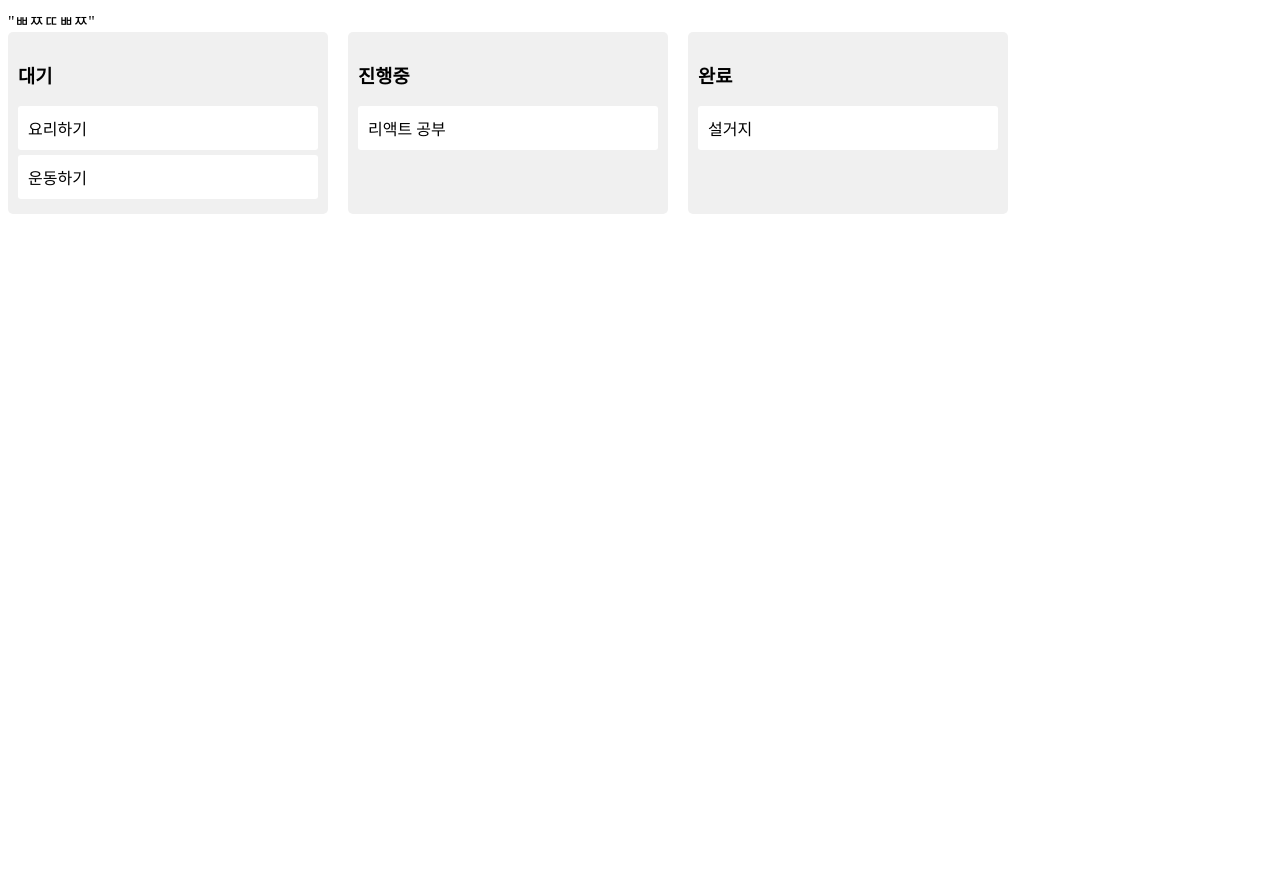
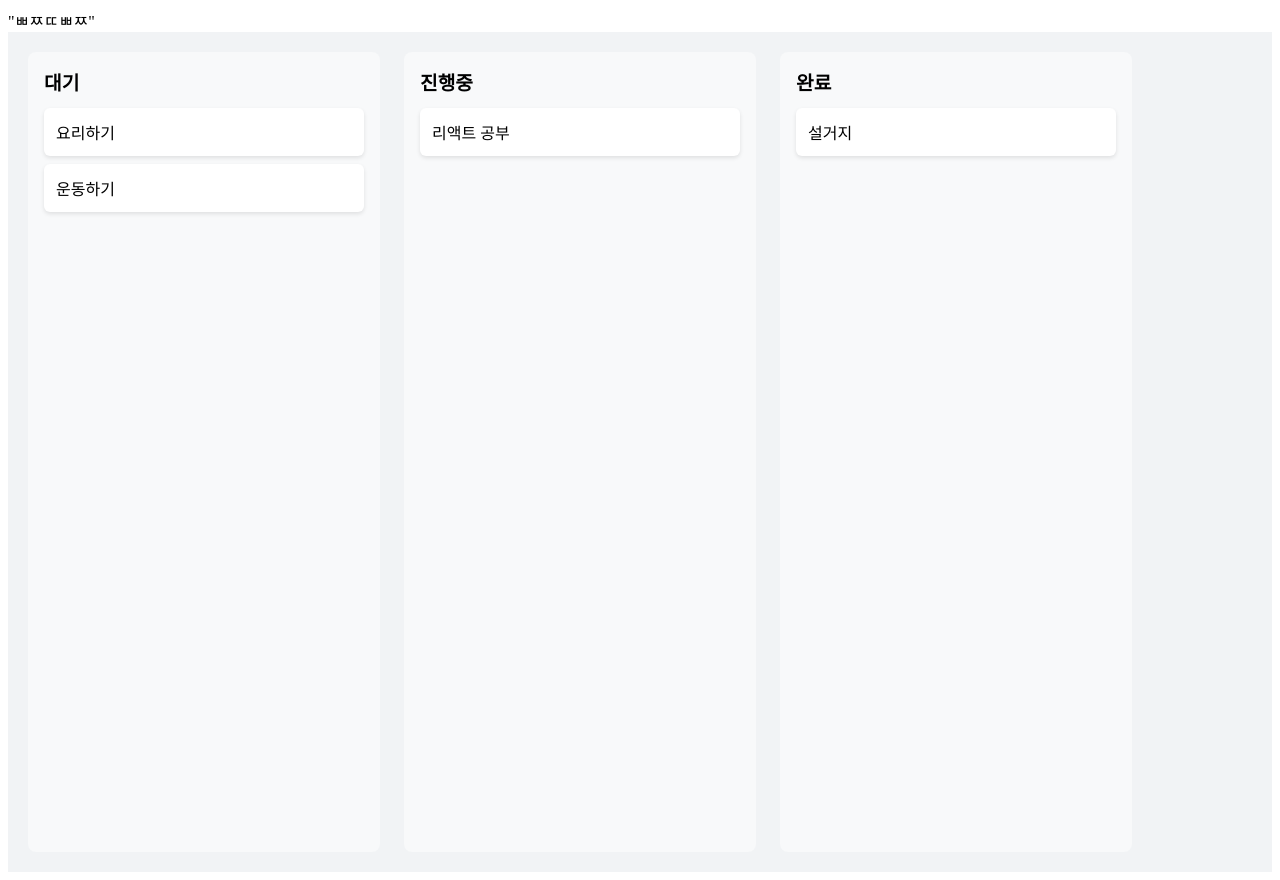
Before and after one commit to HomeServers/MyTodoList-fe, a React (Create React App) app: page / in a window 1280 px wide. Before the commit the page ends 800 px from the top, so only its background shows below. Built offline with nearby package versions, Linux system fonts and the light colour scheme.

Commit message:
refactor: directory 구조 분리

```diff
--- a/src/App.jsx
+++ b/src/App.jsx
@@ -1,92 +1,99 @@
-// App.js
-import { DragDropContext, Droppable, Draggable } from '@hello-pangea/dnd';
-import { useState } from 'react';
+import { useKanban } from './hooks/useKanban';
+import { KanbanBoard } from './components/Kanban/KanbanBoard';
 
-const initialTasks = {
-  대기: [{ id: '1', content: '요리하기' }, { id: '2', content: '운동하기' }],
-  진행중: [{ id: '3', content: '리액트 공부' }],
-  완료: [{ id: '4', content: '설거지' }],
-};
+export default function App() {
+  const { tasks, handleDragEnd } = useKanban();
+  return <KanbanBoard tasks={tasks} onDragEnd={handleDragEnd} />;
+}
+// // App.js
+// import { DragDropContext, Droppable, Draggable } from '@hello-pangea/dnd';
+// import { useState } from 'react';
 
-function App() {
-  const [tasks, setTasks] = useState(initialTasks);
+// const initialTasks = {
+//   대기: [{ id: '1', content: '요리하기' }, { id: '2', content: '운동하기' }],
+//   진행중: [{ id: '3', content: '리액트 공부' }],
+//   완료: [{ id: '4', content: '설거지' }],
+// };
 
-  const onDragEnd = (result) => {
-    const { source, destination } = result;
-    if (!destination) return;
+// function App() {
+//   const [tasks, setTasks] = useState(initialTasks);
 
-    setTasks((prevTasks) => {
-      // 1. 불변성 유지를 위한 얕은 복사
-      const newTasks = { ...prevTasks };
+//   const onDragEnd = (result) => {
+//     const { source, destination } = result;
+//     if (!destination) return;
 
-      // 2. 같은 컬럼 이동 처리
-      if (source.droppableId === destination.droppableId) {
-        const copiedItems = [...newTasks[source.droppableId]];
-        const [removed] = copiedItems.splice(source.index, 1);
-        copiedItems.splice(destination.index, 0, removed);
-        newTasks[source.droppableId] = copiedItems;
-        return newTasks;
-      }
+//     setTasks((prevTasks) => {
+//       // 1. 불변성 유지를 위한 얕은 복사
+//       const newTasks = { ...prevTasks };
 
-      // 3. 다른 컬럼 이동 처리
-      const sourceItems = [...newTasks[source.droppableId]];
-      const destItems = [...newTasks[destination.droppableId]];
-      const [removed] = sourceItems.splice(source.index, 1);
-      destItems.splice(destination.index, 0, removed);
+//       // 2. 같은 컬럼 이동 처리
+//       if (source.droppableId === destination.droppableId) {
+//         const copiedItems = [...newTasks[source.droppableId]];
+//         const [removed] = copiedItems.splice(source.index, 1);
+//         copiedItems.splice(destination.index, 0, removed);
+//         newTasks[source.droppableId] = copiedItems;
+//         return newTasks;
+//       }
 
-      return {
-        ...newTasks,
-        [source.droppableId]: sourceItems,
-        [destination.droppableId]: destItems,
-      };
-    });
-  };
+//       // 3. 다른 컬럼 이동 처리
+//       const sourceItems = [...newTasks[source.droppableId]];
+//       const destItems = [...newTasks[destination.droppableId]];
+//       const [removed] = sourceItems.splice(source.index, 1);
+//       destItems.splice(destination.index, 0, removed);
 
-  return (
-    <DragDropContext onDragEnd={onDragEnd}>
-      <div style={{ display: 'flex', gap: '20px' }}>
-        {Object.keys(tasks).map((status) => (
-          <Droppable key={status} droppableId={status}>
-            {(provided) => (
-              <div
-                {...provided.droppableProps}
-                ref={provided.innerRef}
-                style={{
-                  width: '300px',
-                  background: '#f0f0f0',
-                  padding: '10px',
-                  borderRadius: '5px'
-                }}
-              >
-                <h3>{status}</h3>
-                {tasks[status].map((task, index) => (
-                  <Draggable key={task.id} draggableId={task.id} index={index}>
-                    {(provided) => (
-                      <div
-                        ref={provided.innerRef}
-                        {...provided.draggableProps}
-                        {...provided.dragHandleProps}
-                        style={{
-                          padding: '10px',
-                          margin: '5px 0',
-                          background: 'white',
-                          borderRadius: '3px',
-                          ...provided.draggableProps.style
-                        }}
-                      >
-                        {task.content}
-                      </div>
-                    )}
-                  </Draggable>
-                ))}
-                {provided.placeholder}
-              </div>
-            )}
-          </Droppable>
-        ))}
-      </div>
-    </DragDropContext>
-  );
-}
+//       return {
+//         ...newTasks,
+//         [source.droppableId]: sourceItems,
+//         [destination.droppableId]: destItems,
+//       };
+//     });
+//   };
 
-export default App;
+//   return (
+//     <DragDropContext onDragEnd={onDragEnd}>
+//       <div style={{ display: 'flex', gap: '20px' }}>
+//         {Object.keys(tasks).map((status) => (
+//           <Droppable key={status} droppableId={status}>
+//             {(provided) => (
+//               <div
+//                 {...provided.droppableProps}
+//                 ref={provided.innerRef}
+//                 style={{
+//                   width: '300px',
+//                   background: '#f0f0f0',
+//                   padding: '10px',
+//                   borderRadius: '5px'
+//                 }}
+//               >
+//                 <h3>{status}</h3>
+//                 {tasks[status].map((task, index) => (
+//                   <Draggable key={task.id} draggableId={task.id} index={index}>
+//                     {(provided) => (
+//                       <div
+//                         ref={provided.innerRef}
+//                         {...provided.draggableProps}
+//                         {...provided.dragHandleProps}
+//                         style={{
+//                           padding: '10px',
+//                           margin: '5px 0',
+//                           background: 'white',
+//                           borderRadius: '3px',
+//                           ...provided.draggableProps.style
+//                         }}
+//                       >
+//                         {task.content}
+//                       </div>
+//                     )}
+//                   </Draggable>
+//                 ))}
+//                 {provided.placeholder}
+//               </div>
+//             )}
+//           </Droppable>
+//         ))}
+//       </div>
+//     </DragDropContext>
+//   );
+// }
+
+// export default App;
--- /dev/null
+++ b/src/components/Kanban/KanbanBoard.jsx
@@ -0,0 +1,22 @@
+import { DragDropContext } from '@hello-pangea/dnd';
+import { KanbanColumn } from './KanbanColumn';
+
+export const KanbanBoard = ({ tasks, onDragEnd }) => (
+  <DragDropContext onDragEnd={onDragEnd}>
+    <div style={{
+      display: 'flex',
+      gap: '24px',
+      padding: '20px',
+      minHeight: '100vh',
+      backgroundColor: '#f1f3f5'
+    }}>
+      {Object.keys(tasks).map((status) => (
+        <KanbanColumn
+          key={status}
+          status={status}
+          tasks={tasks[status]}
+        />
+      ))}
+    </div>
+  </DragDropContext>
+);
--- /dev/null
+++ b/src/components/Kanban/KanbanCard.jsx
@@ -0,0 +1,24 @@
+import { Draggable } from '@hello-pangea/dnd';
+
+export const KanbanCard = ({ task, index }) => (
+  <Draggable draggableId={task.id} index={index}>
+    {(provided) => (
+      <div
+        ref={provided.innerRef}
+        {...provided.draggableProps}
+        {...provided.dragHandleProps}
+        className="kanban-card"
+        style={{
+          ...provided.draggableProps.style,
+          padding: '12px',
+          margin: '8px 0',
+          background: '#fff',
+          borderRadius: '6px',
+          boxShadow: '0 2px 4px rgba(0,0,0,0.1)'
+        }}
+      >
+        {task.content}
+      </div>
+    )}
+  </Draggable>
+);
--- /dev/null
+++ b/src/components/Kanban/KanbanColumn.jsx
@@ -0,0 +1,26 @@
+import { Droppable } from '@hello-pangea/dnd';
+import { KanbanCard } from './KanbanCard';
+
+export const KanbanColumn = ({ status, tasks }) => (
+  <Droppable droppableId={status}>
+    {(provided) => (
+      <div
+        {...provided.droppableProps}
+        ref={provided.innerRef}
+        className="kanban-column"
+        style={{
+          width: '320px',
+          background: '#f8f9fa',
+          borderRadius: '8px',
+          padding: '16px'
+        }}
+      >
+        <h3 style={{ margin: '0 0 12px', fontSize: '1.2rem' }}>{status}</h3>
+        {tasks.map((task, index) => (
+          <KanbanCard key={task.id} task={task} index={index} />
+        ))}
+        {provided.placeholder}
+      </div>
+    )}
+  </Droppable>
+);
--- /dev/null
+++ b/src/constants/tasks.js
@@ -0,0 +1,5 @@
+export const INITIAL_TASKS = {
+    대기: [{ id: '1', content: '요리하기' }, { id: '2', content: '운동하기' }],
+    진행중: [{ id: '3', content: '리액트 공부' }],
+    완료: [{ id: '4', content: '설거지' }],
+  };
--- /dev/null
+++ b/src/hooks/useKanban.js
@@ -0,0 +1,36 @@
+import { useState } from 'react';
+import { INITIAL_TASKS } from '../constants/tasks';
+
+export const useKanban = () => {
+  const [tasks, setTasks] = useState(INITIAL_TASKS);
+
+  const handleDragEnd = (result) => {
+    const { source, destination } = result;
+    if (!destination) return;
+
+    setTasks((prev) => {
+      const newTasks = { ...prev };
+
+      if (source.droppableId === destination.droppableId) {
+        const items = [...newTasks[source.droppableId]];
+        const [moved] = items.splice(source.index, 1);
+        items.splice(destination.index, 0, moved);
+        newTasks[source.droppableId] = items;
+        return newTasks;
+      }
+
+      const sourceItems = [...newTasks[source.droppableId]];
+      const destItems = [...newTasks[destination.droppableId]];
+      const [moved] = sourceItems.splice(source.index, 1);
+      destItems.splice(destination.index, 0, moved);
+
+      return {
+        ...newTasks,
+        [source.droppableId]: sourceItems,
+        [destination.droppableId]: destItems,
+      };
+    });
+  };
+
+  return { tasks, handleDragEnd };
+};
```
